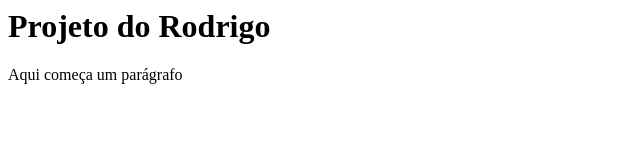
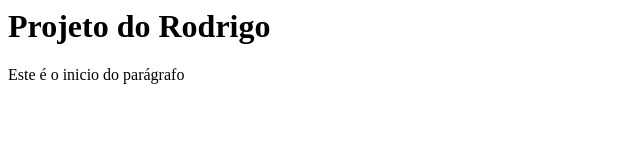
Before and after one commit to rodrigogds/curso-git, a plain HTML site: page index.html in a window 1280 px wide. Shown: the full height of the page, 0-640 px from the left. Drawn offline with Linux system fonts and the light colour scheme.

Commit message:
alteração do parágrafo

```diff
--- a/index.html
+++ b/index.html
@@ -3,6 +3,6 @@
     </head>
     <body>
 	    <h1>Projeto do Rodrigo</h1>
-	    <p>Aqui começa um parágrafo</p>
+	    <p>Este é o inicio do parágrafo</p>
     </body>
 </html>
```
